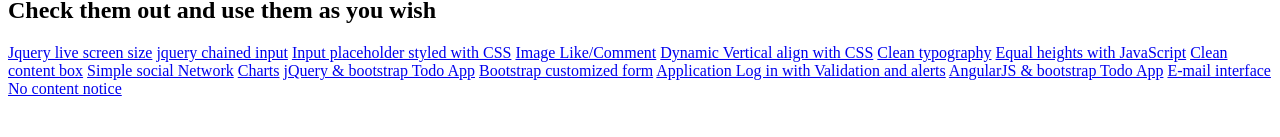
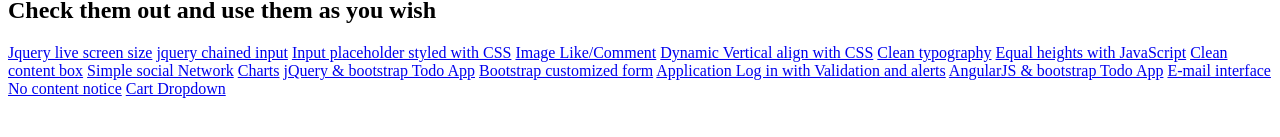
Before and after one commit to rgbskills/rgbskills.github.io, a plain HTML site: page assets/pages/index.html in a window 1280 px wide. Shown: the part 201-338 px from the top of the page. Drawn offline with Linux system fonts and the light colour scheme.

Commit message:
Added new cart dropdown

```diff
--- a/assets/pages/index.html
+++ b/assets/pages/index.html
@@ -25,6 +25,7 @@
       <a target="_new" class="btn btn-success btn-inline" href="http://jsfiddle.net/halirgb/HB7LU/7697/">AngularJS & bootstrap Todo App</a>
 			<a target="_new" class="btn btn-success btn-inline" href="http://bootsnipp.com/snippets/featured/e-mail-interface">E-mail interface</a>
 			<a target="_new" class="btn btn-success btn-inline" href="http://jsfiddle.net/halirgb/2m26vjqq/2/">No content notice</a>
+			<a target="_new" class="btn btn-success btn-inline" href="http://jsfiddle.net/halirgb/q2h9r07p/7/">Cart Dropdown</a>
 
 		</div>
 	</div>
```
